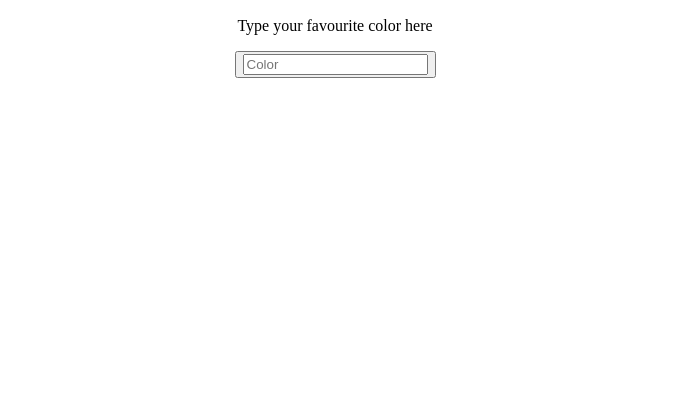
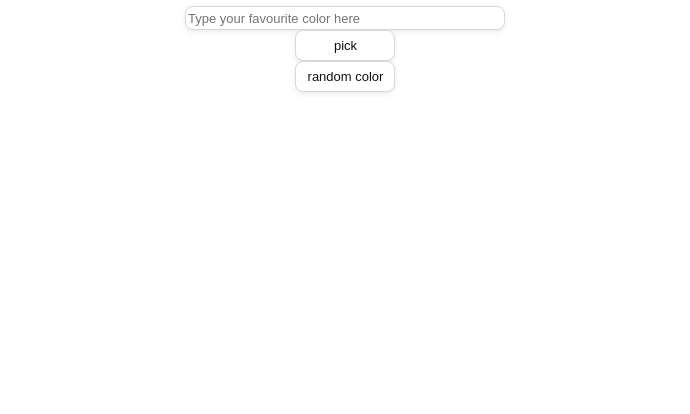
Before and after one commit to Huska69/colorpicker, a plain HTML site: page index.html in a window 1280 px wide. Shown: the part 406-820 px from the top of the page, without its empty margins (305-995 px from the left). Drawn offline with Linux system fonts and the light colour scheme.

Commit message:
added more style and working buttons

```diff
--- a/index.html
+++ b/index.html
@@ -3,18 +3,17 @@
 <head>
     <meta charset="UTF-8">
     <meta name="viewport" content="width=device-width, initial-scale=1.0">
-    <title>Document</title>
+    <title>I'll guess your favourite color</title>
     <link rel="stylesheet" href="styles.css">
     <script defer src="script.js"></script>
 
 </head>
     <body>
         <div>
-            <h1>Color Picker but reversed</h1>
-            <p>Type your favourite color here</p>
-            <button>
-                <input type="text" id="color" placeholder="Color">
-            </button>
+            <h1>Color Picker but not actually color picker</h1>
+            <input type="text" id="color" placeholder="Type your favourite color here">
+            <button class="button" role="button" >pick</button>
+            <button class="random-button" role="random-button"> random color</button>
         </div>
     </body>
 
--- a/script.js
+++ b/script.js
@@ -0,0 +1,40 @@
+document.addEventListener('DOMContentLoaded', ()=> {
+    document.querySelector('button').addEventListener('click', function(){
+        let color = document.getElementById('color').value;
+        let trimmedcolor = color.trim();
+
+        console.log(trimmedcolor);
+
+        checkEmptyInput(trimmedcolor);
+
+        if (isValidColor(trimmedcolor)) {
+            console.log('Valid color:', trimmedcolor);
+            document.body.style.backgroundColor = trimmedcolor;
+            document.getElementById('color').value = '';
+        } else {
+            alert('Invalid color value.');
+            document.getElementById('color').value = '';
+        }
+    })
+
+    document.querySelector('.random-button').addEventListener('click', function(){
+        let color = '#'+(Math.random() * 0xFFFFFF << 0).toString(16).padStart(6, '0'); //random hex generator
+        console.log(color);
+        document.body.style.backgroundColor = color
+    })
+})
+
+const checkEmptyInput = (trimmedcolor) => {
+    if (trimmedcolor === '') {
+        alert('Please enter a color value.');
+        document.getElementById('color').value = '';
+    } else {
+        console.log('Color value entered:', trimmedcolor);
+    }
+}
+
+const isValidColor = (trimmedcolor) => {
+    const div = document.createElement("div");
+    div.style.color = trimmedcolor;
+    return div.style.color !== "";
+};
--- a/styles.css
+++ b/styles.css
@@ -7,18 +7,104 @@ body {
 
 h1 {
     text-align: center;
-    color: rgb(0, 0, 0);
+    color: #333333;
     font-size: 2rem;
     margin-top: 2rem;
-    font-family: 'Montserrat', sans-serif;
     letter-spacing: 0.1px;
 }
 
 div {
+    font-family: 'Montserrat', sans-serif;
     height: 100vh;
     width: 100vw;
     display: flex;
     flex-direction: column;
     justify-content: center;
     align-items: center;
+    padding: 10px;
 }
+
+input{
+  height: 3vh;
+  width: 25vw;
+  background-color: #fff;
+  border: 1px solid #d5d9d9;
+  border-radius: 8px;
+  box-shadow: rgba(213, 217, 217, .5) 0 2px 5px 0;
+  box-sizing: border-box;
+  color: #0f1111;
+  display: inline-block;
+  font-family: "Amazon Ember",sans-serif;
+  font-size: 13px;
+  display: flex;
+  flex-direction: column;
+  justify-content: center;
+  align-items: center;
+
+}
+
+.button {
+  background-color: #fff;
+  border: 1px solid #d5d9d9;
+  border-radius: 8px;
+  box-shadow: rgba(213, 217, 217, .5) 0 2px 5px 0;
+  box-sizing: border-box;
+  color: #0f1111;
+  cursor: pointer;
+  display: inline-block;
+  font-family: "Amazon Ember",sans-serif;
+  font-size: 13px;
+  line-height: 29px;
+  padding: 0 10px 0 11px;
+  position: relative;
+  text-align: center;
+  text-decoration: none;
+  user-select: none;
+  -webkit-user-select: none;
+  touch-action: manipulation;
+  vertical-align: middle;
+  width: 100px;
+}
+
+.button:hover {
+  background-color: #f7fafa;
+}
+
+.button:focus {
+  border-color: #008296;
+  box-shadow: rgba(213, 217, 217, .5) 0 2px 5px 0;
+  outline: 0;
+}
+
+.random-button{
+  background-color: #fff;
+  border: 1px solid #d5d9d9;
+  border-radius: 8px;
+  box-shadow: rgba(213, 217, 217, .5) 0 2px 5px 0;
+  box-sizing: border-box;
+  color: #0f1111;
+  cursor: pointer;
+  display: inline-block;
+  font-family: "Amazon Ember",sans-serif;
+  font-size: 13px;
+  line-height: 29px;
+  padding: 0 10px 0 11px;
+  position: relative;
+  text-align: center;
+  text-decoration: none;
+  user-select: none;
+  -webkit-user-select: none;
+  touch-action: manipulation;
+  vertical-align: middle;
+  width: 100px;
+}
+
+.random-button:hover {
+  background-color: #f7fafa;
+}
+
+.random-button:focus {
+  border-color: #008296;
+  box-shadow: rgba(213, 217, 217, .5) 0 2px 5px 0;
+  outline: 0;
+}
```
